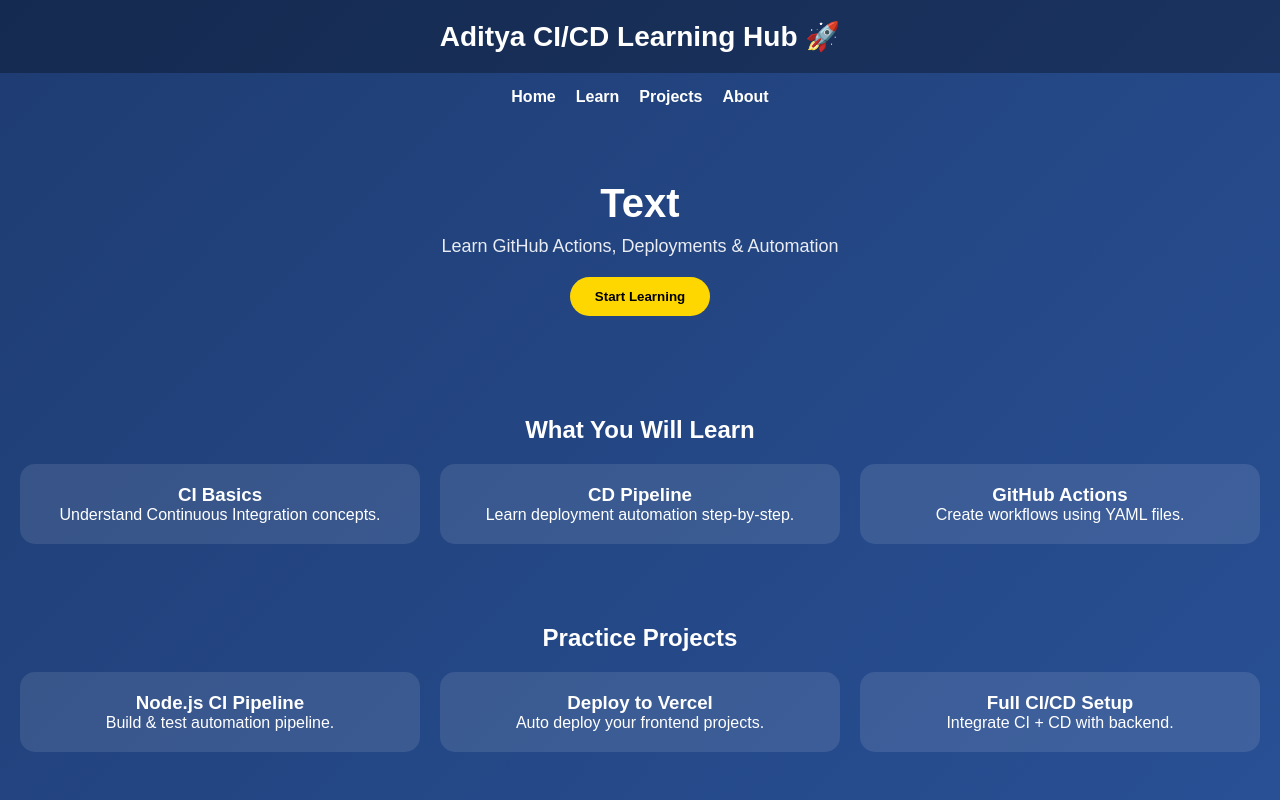
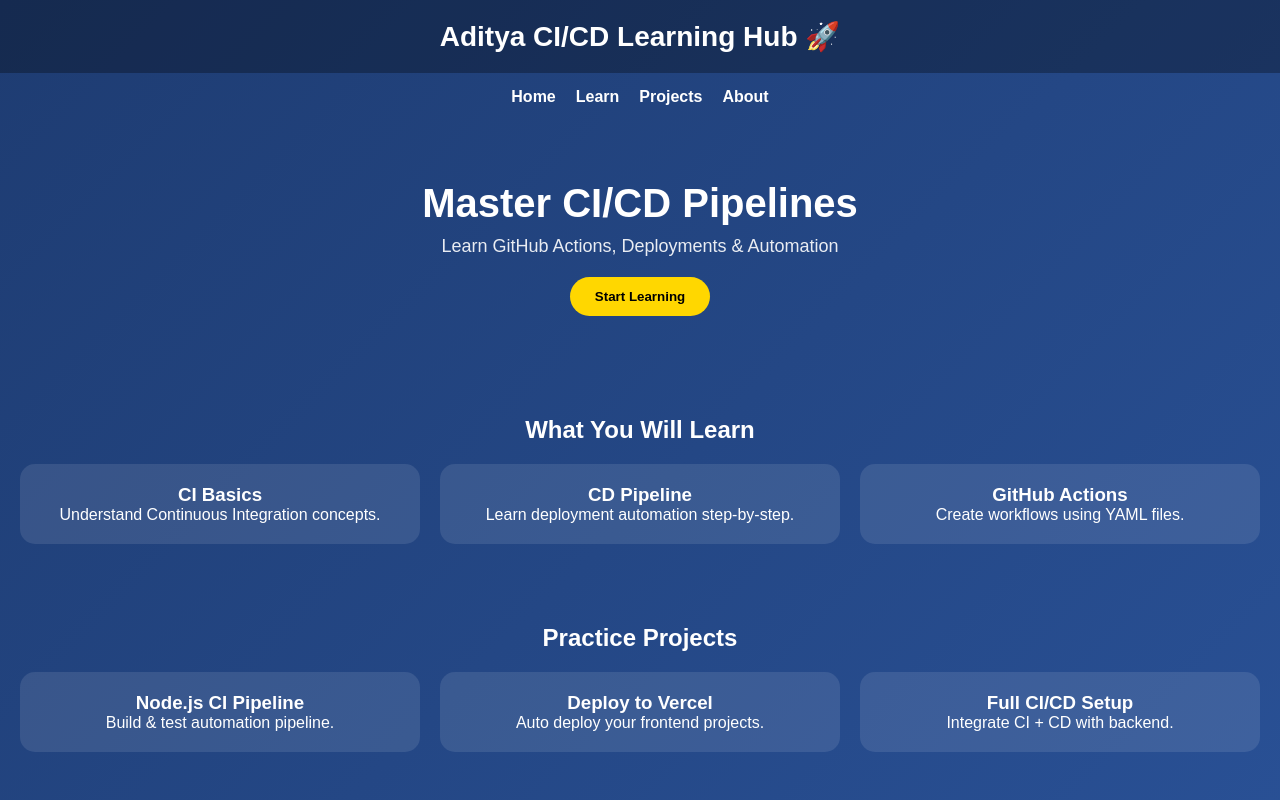
Before and after one commit to adityayadav176/DeployCiCd, a plain HTML site: page index.html in a window 1280 px wide. Shown: the top 800 px of the page. Drawn offline with Linux system fonts and the light colour scheme.

Commit message:
Text Complete

```diff
--- a/index.html
+++ b/index.html
@@ -101,7 +101,7 @@
 </nav>
 
 <section class="hero">
-  <h1>Text</h1>
+  <h1>Master CI/CD Pipelines</h1>
   <p>Learn GitHub Actions, Deployments & Automation</p>
   <button class="btn" onclick="scrollToSection()">Start Learning</button>
 </section>
```
